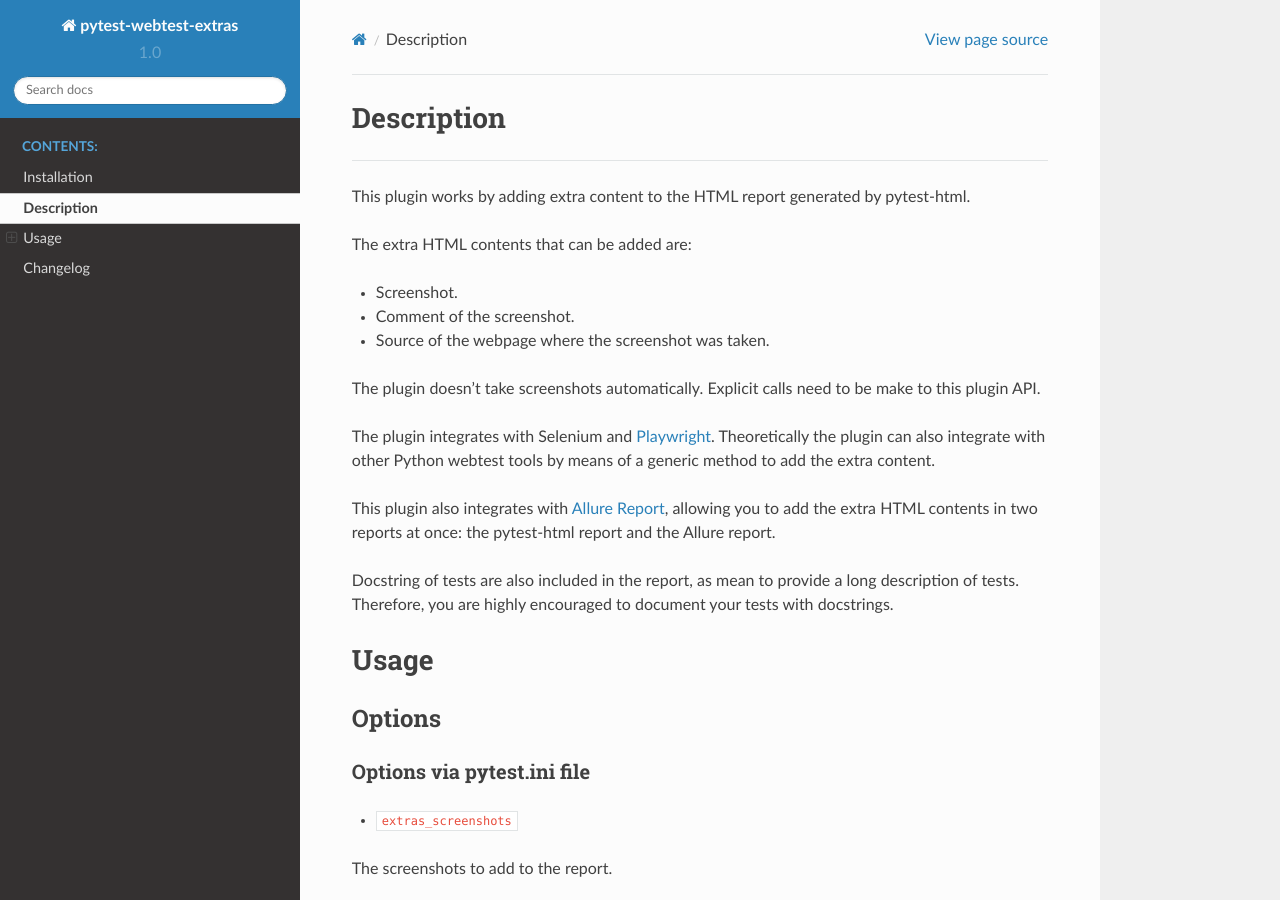
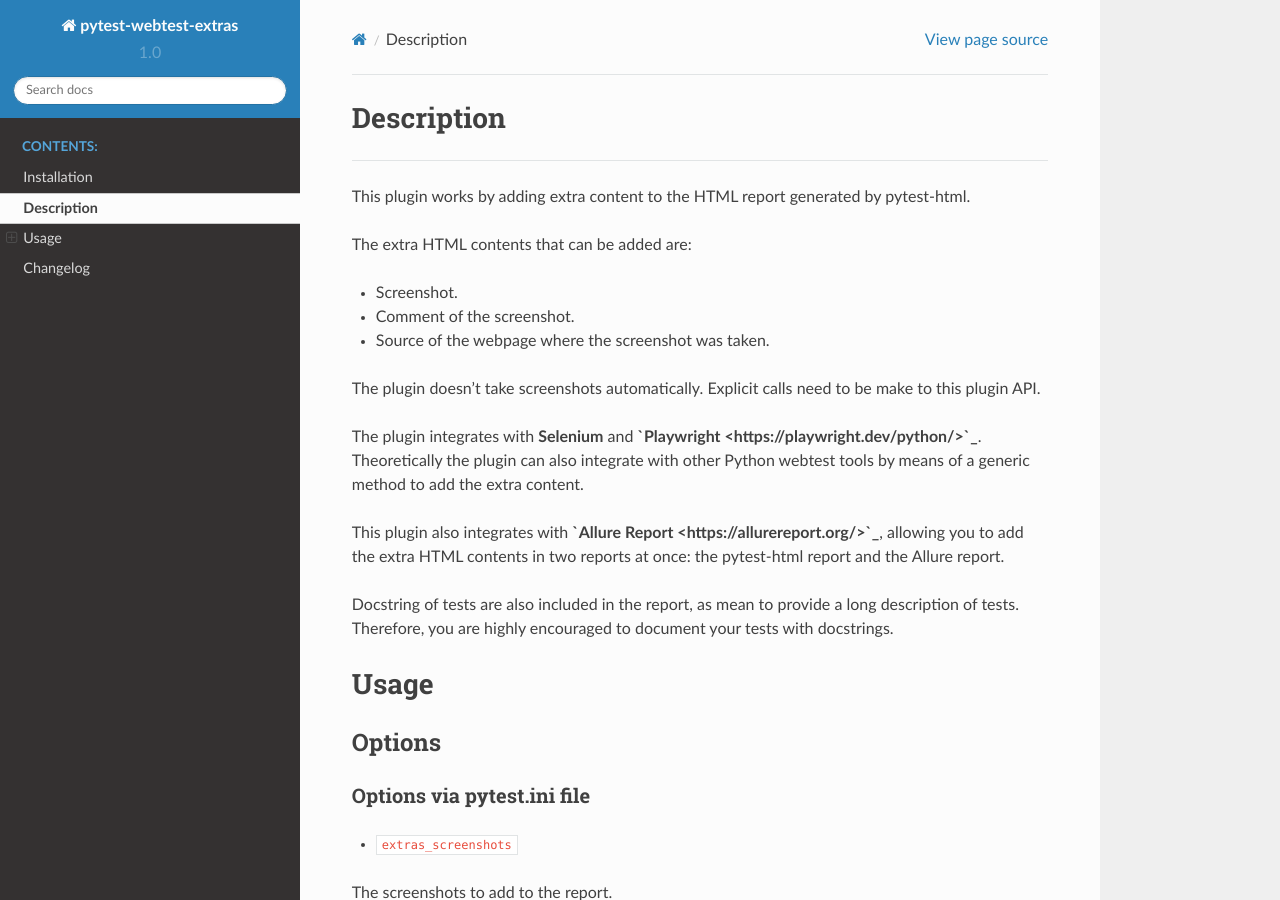
Before and after one commit to harmin-parra/pytest-webtest-extras, a Sphinx documentation site: the page built from docs/user_guide.rst, in a window 1280 px wide and 900 px high. Built offline with Sphinx 7.4.7 and the Read the Docs theme 2.0.0, drawn with Linux system fonts in a browser that asks for light colours; some of the changed text lies outside the part shown.

Commit message:
update usage doc

```diff
--- a/docs/user_guide.rst
+++ b/docs/user_guide.rst
@@ -17,9 +17,9 @@ The extra HTML contents that can be added are:
 
 The plugin doesn't take screenshots automatically. Explicit calls need to be make to this plugin API.
 
-The plugin integrates with Selenium and `Playwright <https://playwright.dev/python/>`_. Theoretically the plugin can also integrate with other Python webtest tools by means of a generic method to add the extra content.
+The plugin integrates with **Selenium** and **`Playwright <https://playwright.dev/python/>`_**. Theoretically the plugin can also integrate with other Python webtest tools by means of a generic method to add the extra content.
 
-This plugin also integrates with `Allure Report <https://allurereport.org/>`_, allowing you to add the extra HTML contents in two reports at once: the pytest-html report and the Allure report.
+This plugin also integrates with **`Allure Report <https://allurereport.org/>`_**, allowing you to add the extra HTML contents in two reports at once: the pytest-html report and the Allure report.
 
 Docstring of tests are also included in the report, as mean to provide a long description of tests.
 Therefore, you are highly encouraged to document your tests with docstrings.
```
Also changed, not shown: other parts of docs/user_guide.rst (+2 -2 lines).
